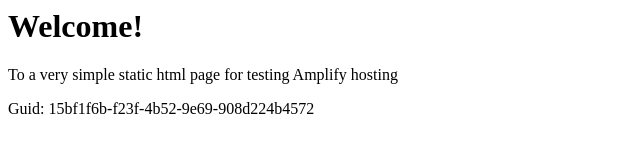
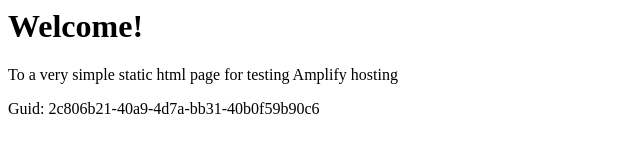
Before and after one commit to aws-aemilia-pdx/Github-PR-Commit-Integration-Test-DoNotTouch-GithubWebhookPreviewCanaryTest-v1-beta-us-west-2, a website: page src/index.html in a window 1280 px wide. Shown: the full height of the page, 0-640 px from the left. Drawn offline with Linux system fonts and the light colour scheme.

Commit message:
commit from integ tests

```diff
--- a/src/index.html
+++ b/src/index.html
@@ -12,6 +12,6 @@
 <body>
     <h1>Welcome!</h1>
     <p>To a very simple static html page for testing Amplify hosting</p>
-    <p>Guid: 15bf1f6b-f23f-4b52-9e69-908d224b4572</p></body>
+    <p>Guid: 2c806b21-40a9-4d7a-bb31-40b0f59b90c6</p></body>
 
 </html>
```
